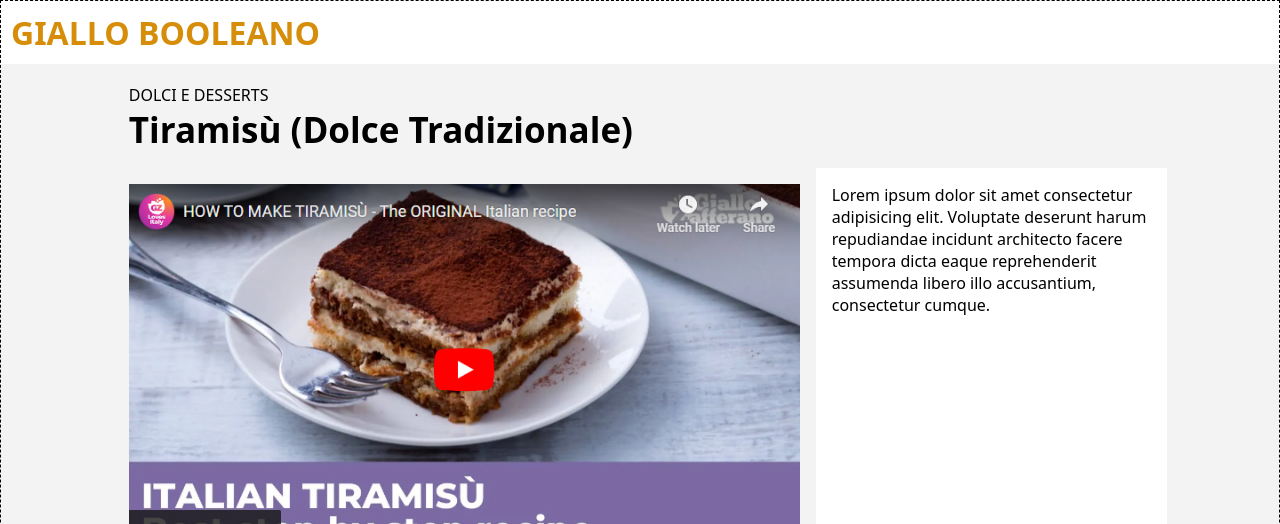
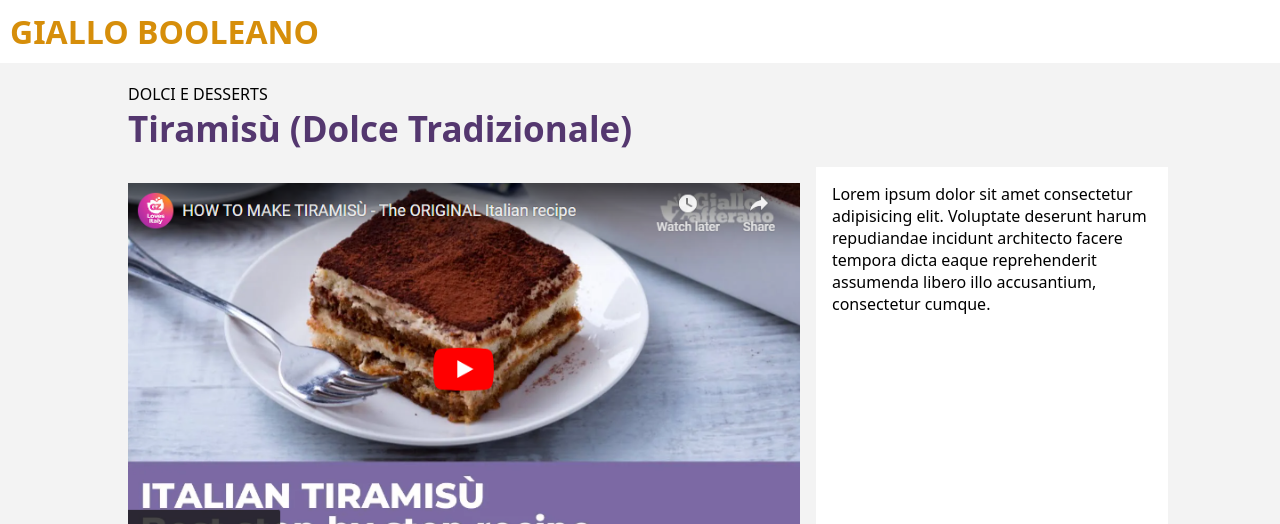
Before and after one commit to LuigiSerra91/htmlcss-responsive-layout, a plain HTML site: page index.html in a window 1280 px wide. Shown: the top 524 px of the page. Drawn offline with Linux system fonts and the light colour scheme.

Commit message:
fix_code

```diff
--- a/css/style.css
+++ b/css/style.css
@@ -3,9 +3,7 @@
     padding: 0;
     margin: 0;
 }
-.debug{
-    border: 1px dashed;
-}
+
 
 body{
     background-color: rgb(243, 243, 243);
@@ -86,10 +84,12 @@ h1{
     padding: 10px;
     color: rgb(214, 142, 10);
     text-align: center;
+
 }
 
 h3{
     margin-bottom: 15px;
+    color: rgb(84, 55, 111);
 }
 
 .title{
--- a/index.html
+++ b/index.html
@@ -12,14 +12,15 @@
 
     <link href="https://fonts.googleapis.com/css2?family=Montserrat:ital,wght@0,100..900;1,100..900&display=swap" rel="stylesheet">
 
+    <link href="https://fonts.googleapis.com/css2?family=Nerko+One&display=swap" rel="stylesheet">
 
 
 </head>
-<body class="debug">
+<body>
 
     <header id="app_header">
-        <h1>
-            GIALLO BOOLEANO
+        <h1 >
+           GIALLO BOOLEANO
         </h1>
     </header>
 
```
